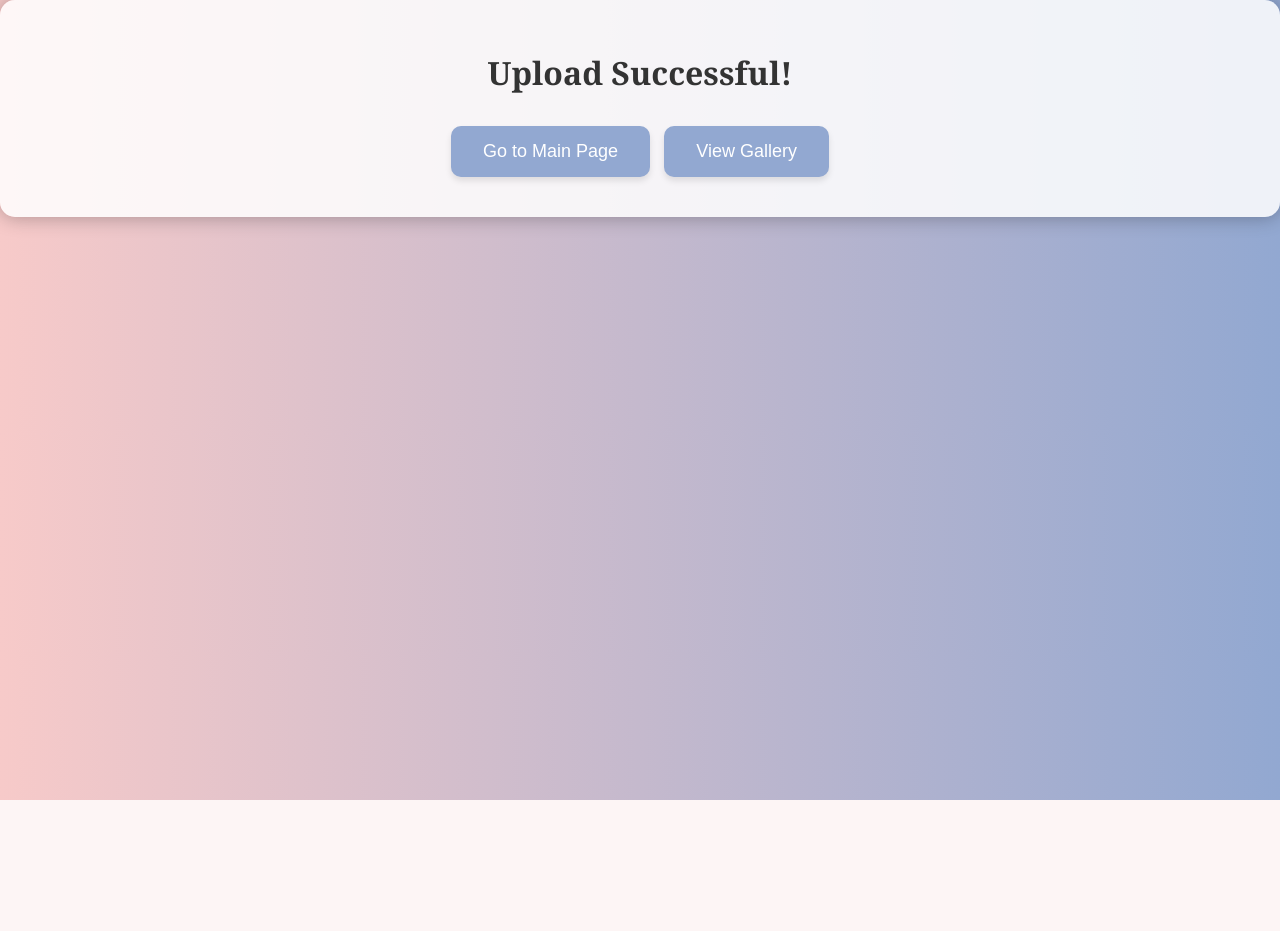
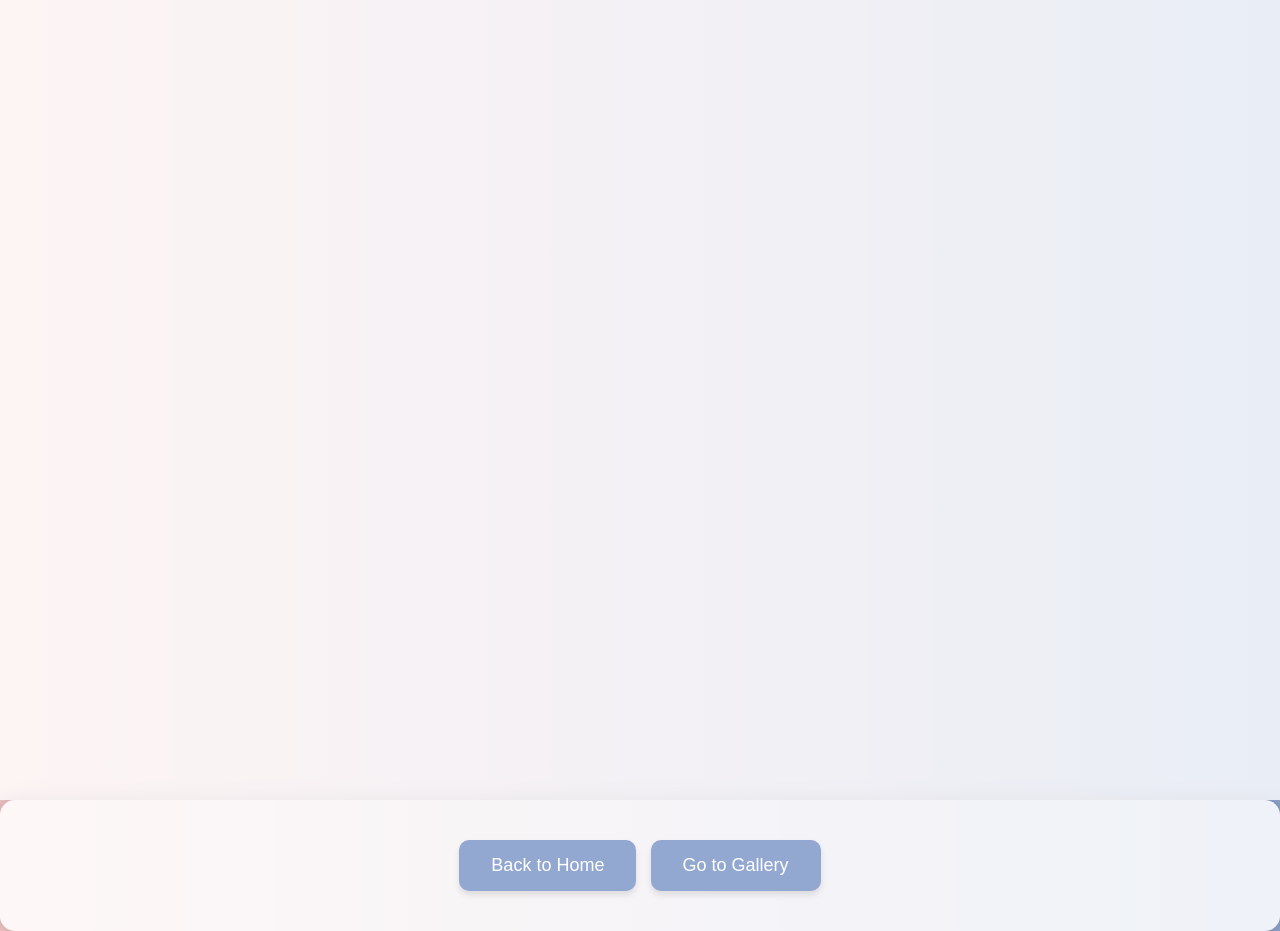
Before and after one commit to herrfz/weddingphotos, a Flask app: template templates/uploaded.html in a window 1280 px wide. Before the commit the page ends 800 px from the top, so only its background shows below. Run offline with Flask 3, Linux system fonts and the light colour scheme; the template is opened without the code that fills it, so the values that code supplies are empty.

Commit message:
restore session auth, full page preview

```diff
--- a/app.py
+++ b/app.py
@@ -1,14 +1,16 @@
-from flask import Flask, render_template, request, redirect, url_for, send_from_directory
+from flask import Flask, render_template, request, redirect, url_for, session
 import os
-from werkzeug.utils import secure_filename
-from datetime import datetime
+import datetime
 
 app = Flask(__name__)
-app.config['UPLOAD_FOLDER'] = 'static/images'
-app.config['ALLOWED_EXTENSIONS'] = {'png', 'jpg', 'jpeg', 'gif', 'heic', 'heif', 'mp4', 'mov', 'avi'}
+app.secret_key = 'supersecretkey'
+
+UPLOAD_FOLDER = 'static/images'
+ALLOWED_EXTENSIONS = {'png', 'jpg', 'jpeg', 'gif', 'mp4', 'mov', 'avi'}
+app.config['UPLOAD_FOLDER'] = UPLOAD_FOLDER
 
 def allowed_file(filename):
-    return '.' in filename and filename.rsplit('.', 1)[1].lower() in app.config['ALLOWED_EXTENSIONS']
+    return '.' in filename and filename.rsplit('.', 1)[1].lower() in ALLOWED_EXTENSIONS
 
 @app.route('/')
 def index():
@@ -24,32 +26,38 @@ def upload_file():
     if file and allowed_file(file.filename):
         if not os.path.exists(app.config['UPLOAD_FOLDER']):
             os.mkdir(app.config['UPLOAD_FOLDER'])
-        filename = secure_filename(file.filename)
-        # Add timestamp to the filename
-        timestamp = datetime.now().strftime("%Y%m%d_%H%M%S")
-        filename = f"{timestamp}_{filename}"
+        timestamp = datetime.datetime.now().strftime("%Y%m%d%H%M%S")
+        filename = f"{timestamp}_{file.filename}"
         file.save(os.path.join(app.config['UPLOAD_FOLDER'], filename))
-        return render_template('uploaded.html', filename=filename)
+        file_ext = filename.rsplit('.', 1)[1].lower()
+        return render_template('uploaded.html', filename=filename, file_ext=file_ext)
     return redirect(url_for('index'))
 
-@app.route('/gallery')
+@app.route('/gallery', methods=['GET', 'POST'])
 def gallery():
+    if 'authenticated' not in session:
+        if request.method == 'POST':
+            password = request.form['password']
+            if password == 'wedding2024':
+                session['authenticated'] = True
+                return redirect(url_for('gallery'))
+            else:
+                error = 'Invalid password, please try again.'
+                return render_template('login.html', error=error)
+        return render_template('login.html')
+
     files = os.listdir(app.config['UPLOAD_FOLDER'])
-    files.sort(reverse=True)  # Sort files by newest first
+    files = [f for f in files if allowed_file(f)]
     return render_template('gallery.html', files=files)
 
-@app.route('/login', methods=['GET', 'POST'])
-def login():
-    if request.method == 'POST':
-        if request.form['password'] == 'yourpassword':
-            return redirect(url_for('gallery'))
-        else:
-            return render_template('login.html', error="Incorrect Password")
-    return render_template('login.html')
+@app.route('/logout')
+def logout():
+    session.pop('authenticated', None)
+    return redirect(url_for('index'))
 
 @app.route('/uploads/<filename>')
 def uploaded_file(filename):
-    return send_from_directory(app.config['UPLOAD_FOLDER'], filename)
+    return url_for('static', filename=f'images/{filename}')
 
 if __name__ == '__main__':
     app.run(debug=True)
--- a/static/style.css
+++ b/static/style.css
@@ -1,10 +1,13 @@
 /* General Styling */
-body {
+body,
+html {
+    margin: 0;
+    padding: 0;
+    width: 100%;
+    height: 100%;
     font-family: 'Georgia', serif;
     background: linear-gradient(to right, #f7cac9, #92a8d1);
     color: #333;
-    margin: 0;
-    padding: 0;
 }
 
 /* Container Styling */
@@ -41,31 +44,29 @@ button:active {
     transform: translateY(-1px);
 }
 
-/* Gallery Styling */
-.gallery-container {
-    max-width: 100%;
-    margin: 0 auto;
-    padding: 20px;
-    background: rgba(255, 255, 255, 0.8);
-    border-radius: 15px;
-    box-shadow: 0 0 20px rgba(0, 0, 0, 0.3);
+/* Full-Page Gallery and Upload Preview Styling */
+.full-page-container {
+    width: 100%;
+    height: 100%;
     position: relative;
-    overflow: hidden;
-    height: 100vh;
     display: flex;
     align-items: center;
     justify-content: center;
+    background: rgba(255, 255, 255, 0.8);
+    overflow: hidden;
 }
 
 .media-item {
-    display: none;
     width: 100%;
-    height: auto;
-    max-height: 80vh;
+    height: 100%;
     object-fit: contain;
-    border-radius: 10px;
-    box-shadow: 0 0 10px rgba(0, 0, 0, 0.1);
-    position: absolute;
+}
+
+.gallery-container,
+.upload-preview {
+    width: 100%;
+    height: 100%;
+    position: relative;
 }
 
 .active {
@@ -93,9 +94,8 @@ button:active {
     z-index: 100;
 }
 
-/* Responsiveness */
 @media screen and (max-width: 600px) {
     .media-item {
-        max-height: 60vh;
+        max-height: 100vh;
     }
 }
--- a/templates/gallery.html
+++ b/templates/gallery.html
@@ -9,15 +9,15 @@
 </head>
 
 <body>
-    <div class="gallery-container">
+    <div class="full-page-container gallery-container">
         <div class="swipe" id="swipeArea"></div>
 
         {% for file in files %}
         <div class="media-item {% if loop.index == 1 %}active{% endif %}">
             {% if file.split('.')[-1] in ['png', 'jpg', 'jpeg', 'gif', 'heic', 'heif'] %}
-            <img src="{{ url_for('uploaded_file', filename=file) }}" alt="image">
+            <img src="{{ url_for('uploaded_file', filename=file) }}" alt="image" class="media-item">
             {% elif file.split('.')[-1] in ['mp4', 'mov', 'avi'] %}
-            <video controls>
+            <video controls class="media-item">
                 <source src="{{ url_for('uploaded_file', filename=file) }}" type="video/mp4">
                 Your browser does not support the video tag.
             </video>
--- a/templates/login.html
+++ b/templates/login.html
@@ -11,7 +11,7 @@
 <body>
     <div class="container">
         <h1>Enter Password to View the Gallery</h1>
-        <form action="/gallery_view" method="POST">
+        <form action="/gallery" method="POST">
             <input type="password" name="password" placeholder="Enter password" required>
             <button type="submit">Submit</button>
         </form>
--- a/templates/uploaded.html
+++ b/templates/uploaded.html
@@ -4,25 +4,24 @@
 <head>
     <meta charset="UTF-8">
     <meta name="viewport" content="width=device-width, initial-scale=1.0">
-    <title>Upload Successful</title>
+    <title>Upload Preview</title>
     <link rel="stylesheet" href="{{ url_for('static', filename='style.css') }}">
 </head>
 
 <body>
+    <div class="full-page-container upload-preview">
+        {% if file_ext in ['png', 'jpg', 'jpeg', 'gif', 'heic', 'heif'] %}
+        <img src="{{ url_for('uploaded_file', filename=filename) }}" alt="Uploaded Image" class="media-item">
+        {% elif file_ext in ['mp4', 'mov', 'avi'] %}
+        <video controls class="media-item">
+            <source src="{{ url_for('uploaded_file', filename=filename) }}" type="video/mp4">
+            Your browser does not support the video tag.
+        </video>
+        {% endif %}
+    </div>
     <div class="container">
-        <h1>Upload Successful!</h1>
-        <div class="preview">
-            {% if filename.split('.')[-1] in ['png', 'jpg', 'jpeg', 'gif', 'heic', 'heif'] %}
-            <img src="{{ url_for('uploaded_file', filename=filename) }}" alt="Uploaded Image">
-            {% elif filename.split('.')[-1] in ['mp4', 'mov', 'avi'] %}
-            <video controls>
-                <source src="{{ url_for('uploaded_file', filename=filename) }}" type="video/mp4">
-                Your browser does not support the video tag.
-            </video>
-            {% endif %}
-        </div>
-        <button onclick="window.location.href='/'">Go to Main Page</button>
-        <button onclick="window.location.href='/gallery'">View Gallery</button>
+        <button onclick="window.location.href='/'">Back to Home</button>
+        <button onclick="window.location.href='/gallery'">Go to Gallery</button>
     </div>
 </body>
 
```
